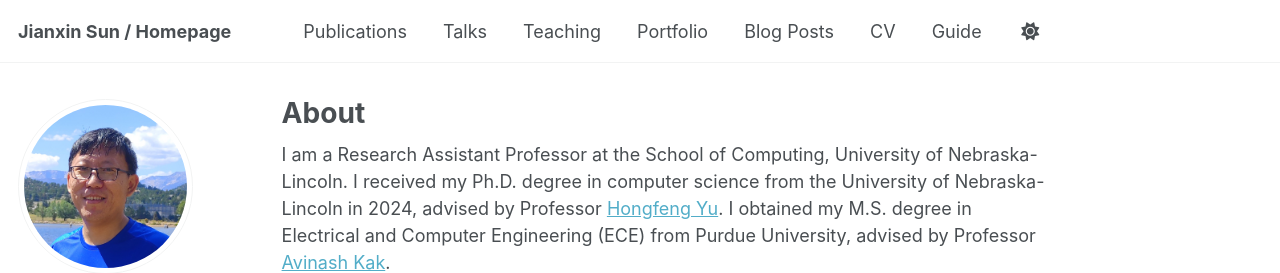
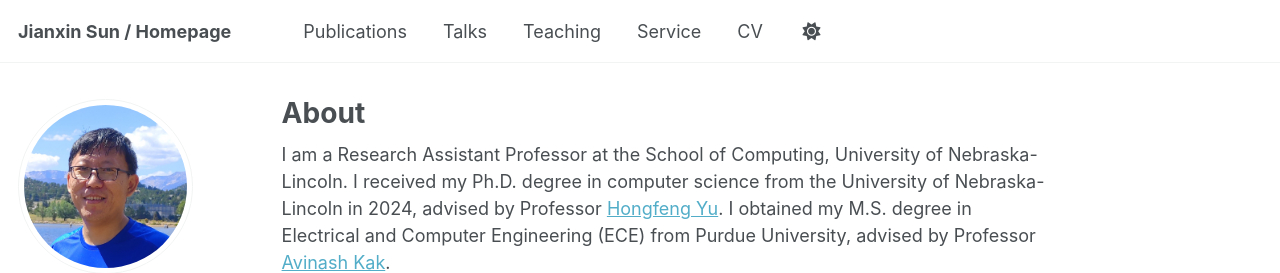
Before and after one commit to sunjianxin/sunjianxin.github.io, a Jekyll site: the page built from _pages/about.md, in a window 1280 px wide. Shown: the top 273 px of the page. Built offline with Jekyll 4.4.1, drawn with Linux system fonts in a browser that asks for light colours; some web fonts are replaced; some of the changed lines change nothing that is shown.

Commit message:
Update navigation.yml

```diff
--- a/_data/navigation.yml
+++ b/_data/navigation.yml
@@ -17,11 +17,14 @@ main:
   - title: "Teaching"
     url: /teaching/
 
-  - title: "Portfolio"
-    url: /portfolio/
+  - title: "Service"
+    url: /service/
 
-  - title: "Blog Posts"
-    url: /year-archive/
+  # - title: "Portfolio"
+  #   url: /portfolio/
+
+  # - title: "Blog Posts"
+  #   url: /year-archive/
 
   - title: "CV"
     url: /cv/
@@ -29,5 +32,5 @@ main:
   # - title: "CV"
   #   url: /cv-json/
 
-  - title: "Guide"
-    url: /markdown/
+  # - title: "Guide"
+  #   url: /markdown/
```
